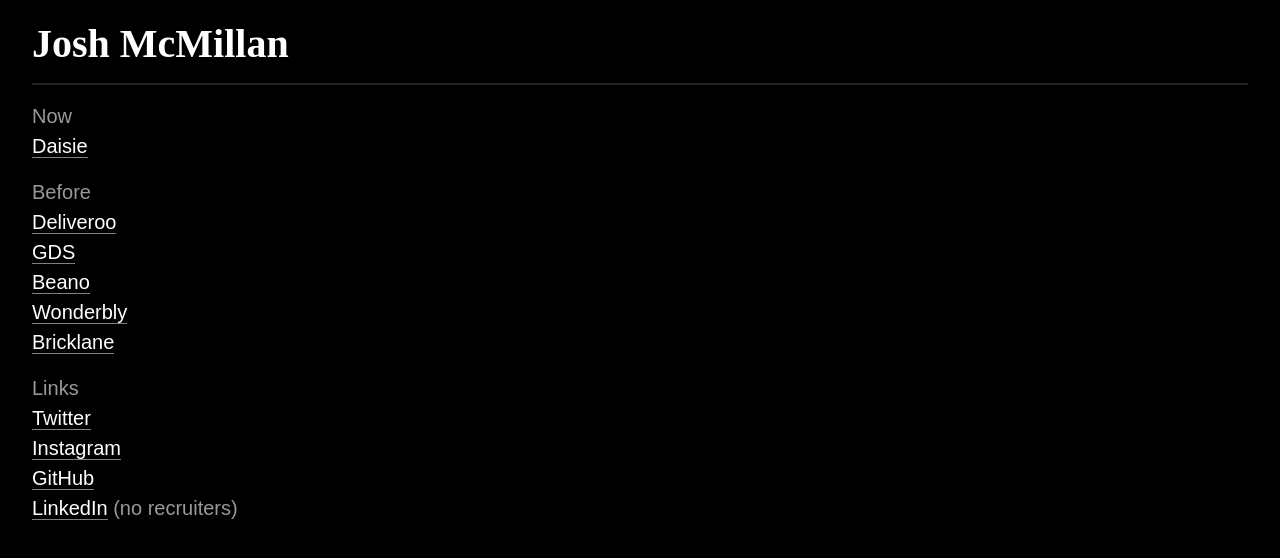
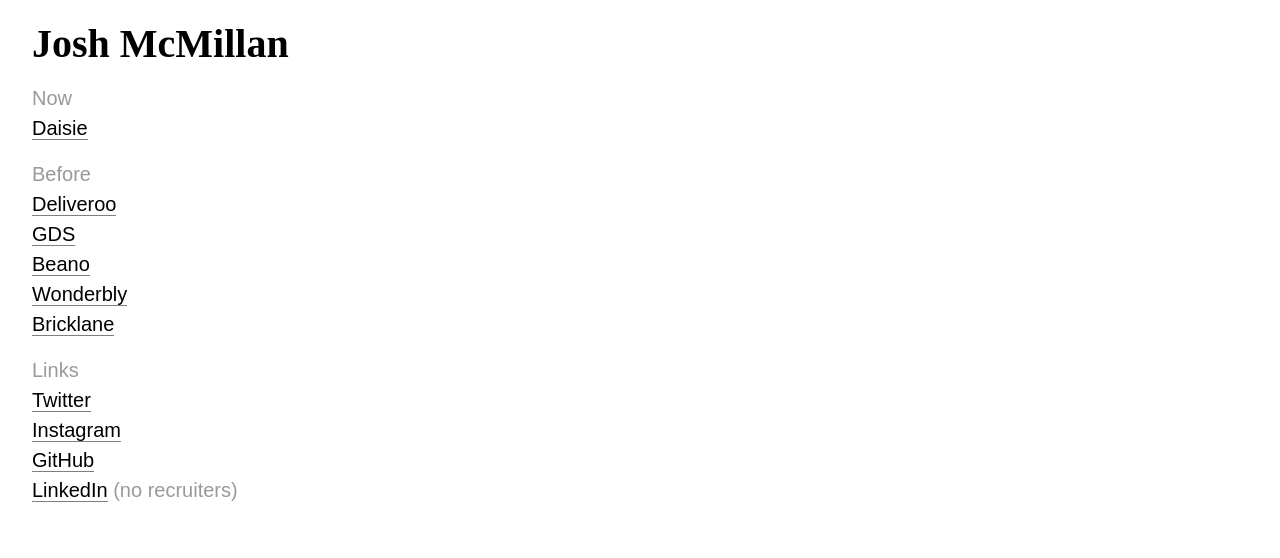
Before and after one commit to mcmillan/joshmcmillan.com, a React app: page / in a window 1280 px wide. Shown: the top 558 px of the page. Built offline with nearby package versions, Linux system fonts and the light colour scheme; the HTML template or start-up script is replaced by a standard one; a web font is replaced by a local one.

Commit message:
Less black more white

```diff
--- a/src/components/ExternalLink.tsx
+++ b/src/components/ExternalLink.tsx
@@ -1,12 +1,12 @@
 import styled from "styled-components";
 
 export default styled.a.attrs({ target: "_blank" })`
-  color: #fff;
+  color: #000;
   text-decoration: none;
-  border-bottom: 1px rgba(255, 255, 255, 0.5) solid;
+  border-bottom: 1px rgba(0, 0, 0, 0.5) solid;
   transition: 0.1s ease all;
 
   &:hover {
-    border-bottom-color: #fff;
+    border-bottom-color: #000;
   }
 `;
--- a/src/components/Header.tsx
+++ b/src/components/Header.tsx
@@ -11,14 +11,12 @@ export default () => (
 const Header = styled.header`
   display: flex;
   align-items: center;
-  padding-bottom: 1rem;
-  border-bottom: 2px #222 solid;
 `;
 
 const Ident = styled(Link).attrs({ to: "/" })`
   font-family: "GT Super";
   font-weight: bold;
   font-size: 2.5rem;
-  color: #fff;
+  color: #000;
   text-decoration: none;
 `;
--- a/src/components/MarkdownWrapper.tsx
+++ b/src/components/MarkdownWrapper.tsx
@@ -12,7 +12,7 @@ export default styled.div`
   h4,
   h5,
   h6 {
-    color: #fff;
+    color: #000;
     font-size: inherit;
     font-weight: bold;
     margin-top: 1rem;
--- a/src/index.css
+++ b/src/index.css
@@ -23,10 +23,12 @@
   margin: 0;
   padding: 0;
   box-sizing: border-box;
+  font-feature-settings: "liga", "kern";
+  text-rendering: optimizeLegibility;
   -webkit-font-smoothing: antialiased;
 }
 
 body {
   padding: 1.25rem 2rem;
-  background-color: #000;
+  background-color: #fff;
 }
```
